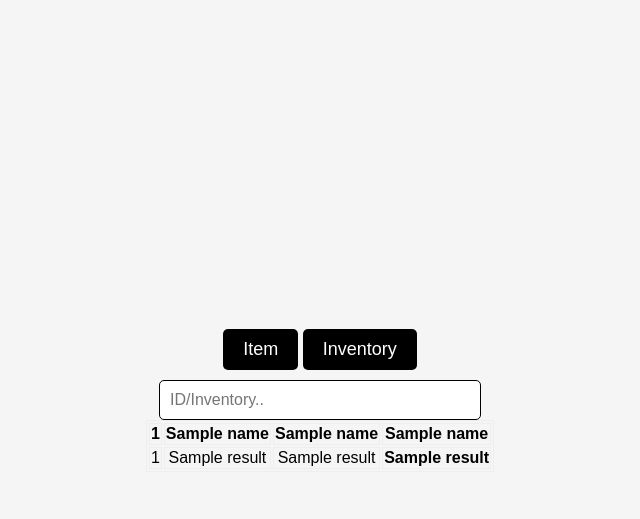
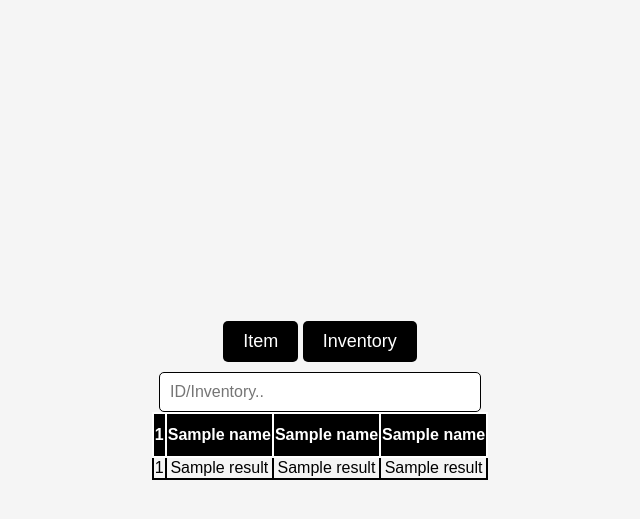
Before and after one commit to KenjiDoom/Inventory, a Flask app: template templates/label.html in a window 1280 px wide. Shown: the top 519 px of the page, without its empty margins (320-960 px from the left). Run offline with Flask 3, Linux system fonts and the light colour scheme; the template is opened without the code that fills it: most values are stand-ins (such as "Sample title", 1, 10 or a date in 2020).

Commit message:
changed table theme

```diff
--- a/templates/label.html
+++ b/templates/label.html
@@ -52,11 +52,20 @@
             font-size: 20px;
             color: red;
         }
-        table, th, td {
-            border: 1px solid;
-            border-style: ridge;
+        table, td {
+            font-family: Arial, Helvetica, sans-serif;
+            border: 2px solid;
+            border-collapse: collapse;
             margin-left: auto;
             margin-right: auto;
+        }
+        th{
+            border: 2px solid;
+            padding-top: 12px;
+            padding-bottom: 12px;
+            text-align: left;
+            background-color: #000000;
+            color: white;
         }
     </style>
 </head>
@@ -90,7 +99,7 @@
             <td>{{ result[0] }}</td>
             <td>{{ result[1] }}</td>
             <td>{{ result[2] }}</td>
-            <th>{{ result[3] }}</th>
+            <td>{{ result[3] }}</td>
         </tr>
         {% endfor %}
     </table>
```
